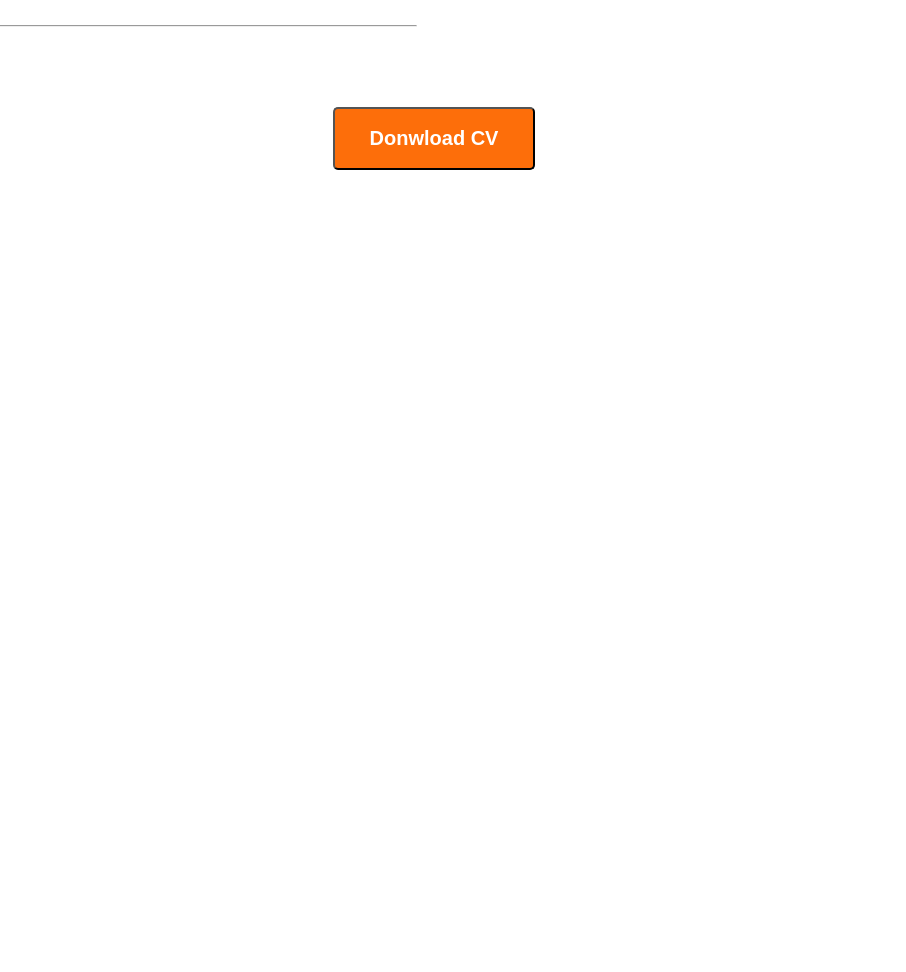
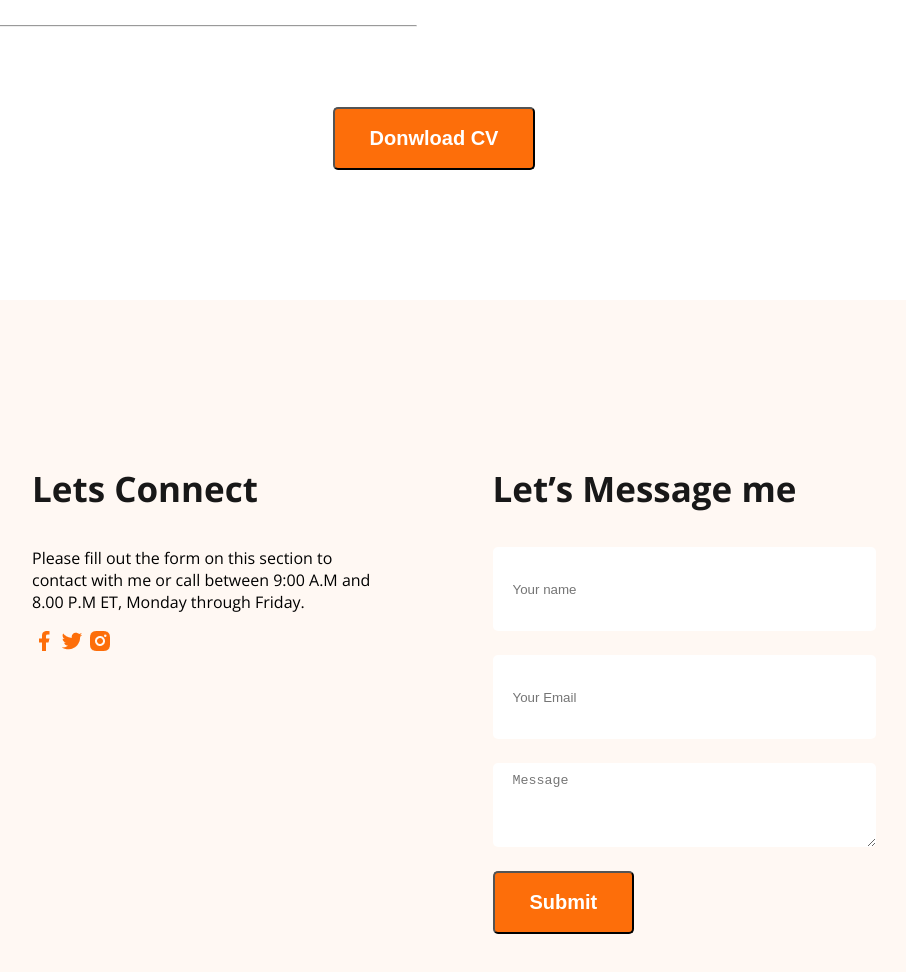
Before and after one commit to Naz22135/Web-1st-Portfolio, a plain HTML site: page index.html in a window 1280 px wide. Shown: the part 3162-4134 px from the top of the page, without its empty margins (206-1112 px from the left). Before the commit the page ends 3462 px from the top, so only its background shows below. Drawn offline with nearby package versions, Linux system fonts and the light colour scheme.

Commit message:
portfolio files added

```diff
--- a/index.html
+++ b/index.html
@@ -138,8 +138,29 @@
     </section>
         </main>
 
-    <footer>
+    <footer class="secondary-bg">
+        <div class="footer-column">
+            <h3 class="section-title">Lets Connect</h3>
+            <p>
+               Please fill out the form on this section to contact with me or call between 9:00 A.M and 8.00 P.M ET, Monday through Friday.
+            </p>
+            <div>
+                <a href=""><img src="images/icons/facebook.png" alt=""></a>
+                <a href=""><img src="images/icons/twitter.png" alt=""></a>
+                <a href=""><img src="images/icons/insta.png" alt=""></a>
+            </div>
 
+        </div>
+        <div class="footer-column">
+            <h3 class="section-title">Let’s Message me</h3>
+            <form action="">
+                <input type="text" name="" id="" placeholder="Your name">
+                <input type="email" name="" id="" placeholder="Your Email">
+                <textarea name="" id="" cols="30" rows="20" placeholder="Message"></textarea>
+                <input class="btn-primary" type="submit" value="Submit">
+            </form>
+        </div>
+    </div>
     </footer>
 </body>
 </html>
--- a/portfolio.css
+++ b/portfolio.css
@@ -160,3 +160,23 @@ nav ul li{
   .resume-column-title{
     font-size: 30px;
   }
+/* footer styles */
+footer{
+  padding: 130px 230px;
+  display: flex;
+  gap: 117px;
+}
+.footer-column{
+  width: 50%;
+}
+
+footer input[type="text"], footer input[type="email"], footer textarea{
+  height: 64px;
+  border-radius: 5px;
+  background-color: white;
+  display: block;
+  width: 100%;
+  padding: 10px 20px;
+  margin-bottom: 24px;
+  border: none;
+}
```
